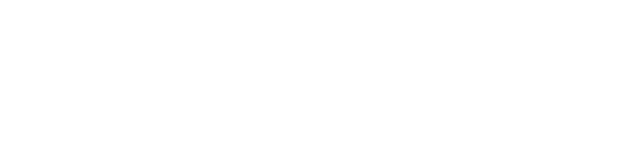
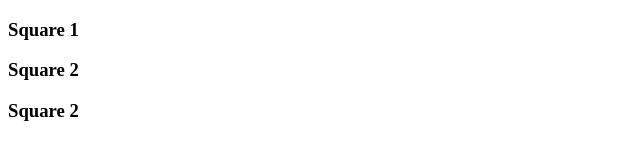
Before and after one commit to kdolan28/MergeConflict-Practice, a plain HTML site: page index.html in a window 1280 px wide. Shown: the whole page, without its empty margins (0-640 px from the left). Drawn offline with Linux system fonts and the light colour scheme.

Commit message:
added class names

```diff
--- a/index.html
+++ b/index.html
@@ -4,7 +4,18 @@
     <meta charset="UTF-8" />
     <meta name="viewport" content="width=device-width, initial-scale=1.0" />
     <meta http-equiv="X-UA-Compatible" content="ie=edge" />
+    <link rel="stylesheet" href="style.css" />
     <title>Document</title>
   </head>
-  <body></body>
+  <body>
+    <div class="alpha">
+      <h3>Square 1</h3>
+    </div>
+    <div class="beta">
+      <h3>Square 2</h3>
+    </div>
+    <div class="charlie">
+      <h3>Square 2</h3>
+    </div>
+  </body>
 </html>
```
Also changed, not shown: style.css (added).
